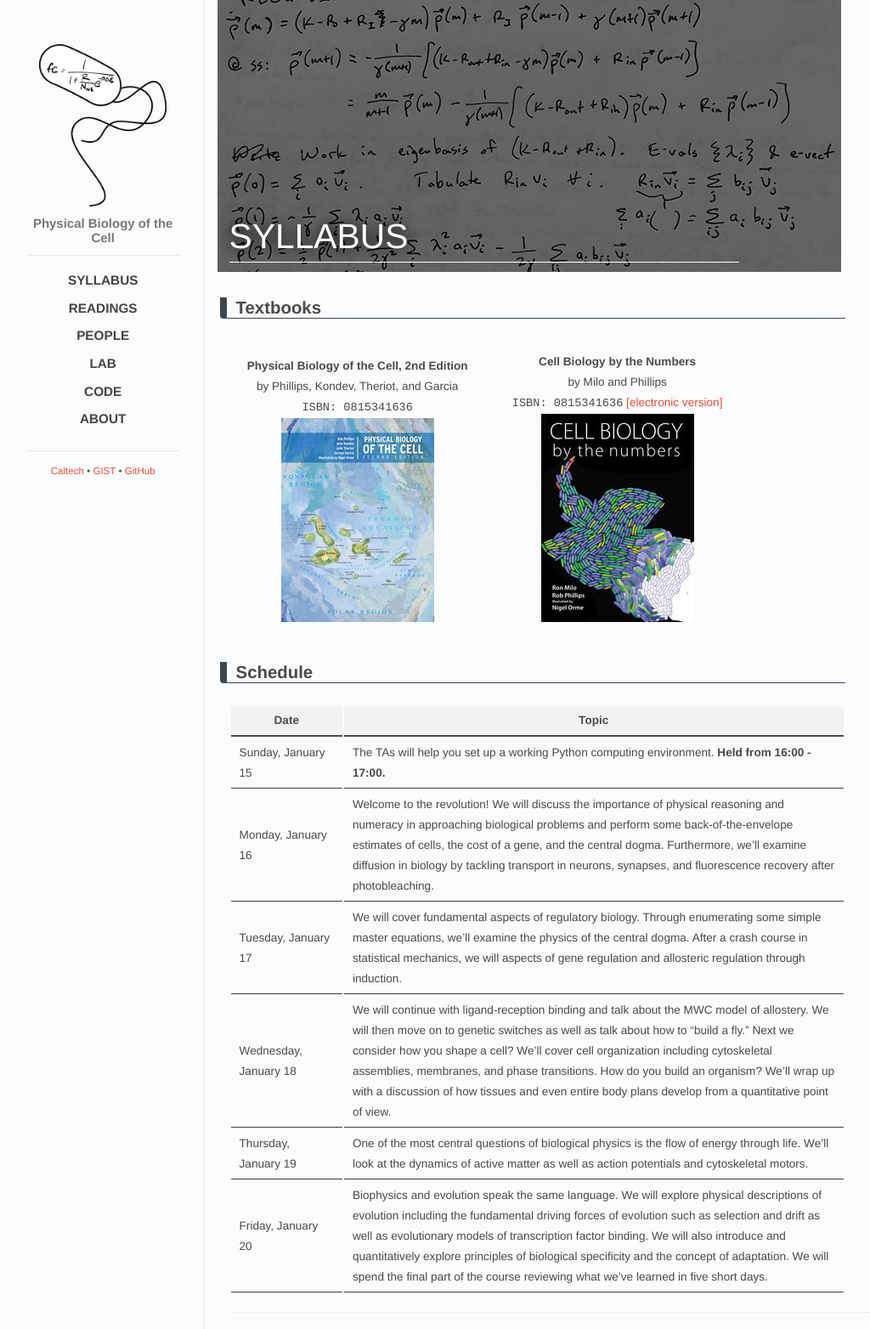
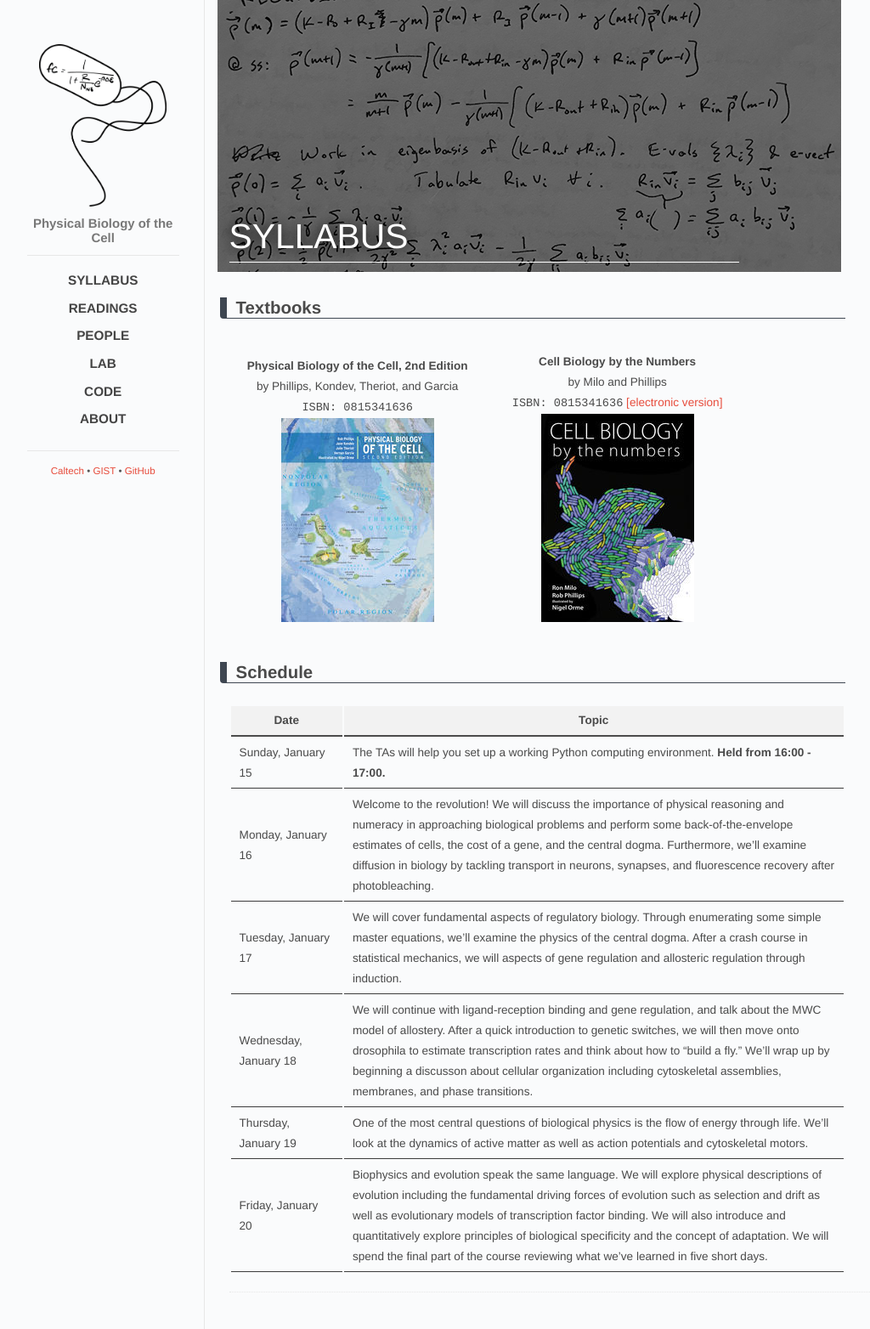
Before and after one commit to RPGroup-PBoC/gist_pboc_2017, a Jekyll site: the page built from _posts/2016-12-19-syllabus.md, in a window 1280 px wide. Shown: the whole page at 85% size, without its empty margins (118-1142 px from the left). Built offline with Jekyll 4.4.1, drawn with Linux system fonts in a browser that asks for light colours.

Commit message:
syllabus update Wed

```diff
--- a/_posts/2016-12-19-syllabus.md
+++ b/_posts/2016-12-19-syllabus.md
@@ -29,6 +29,6 @@ by Milo and Phillips <br/>
 |Sunday, January 15 | The TAs will help you set up a working Python computing environment. **Held from 16:00 - 17:00.** |
 |Monday, January 16 | Welcome to the revolution! We will discuss the importance of physical reasoning and numeracy in approaching biological problems and perform some back-of-the-envelope estimates of cells, the cost of a gene, and the central dogma.  Furthermore, we'll examine diffusion in biology by tackling transport in neurons, synapses, and fluorescence recovery after photobleaching.|
 | Tuesday, January 17 | We will cover fundamental aspects of regulatory biology. Through enumerating some simple master equations, we'll examine the physics of the central dogma. After a crash course in statistical mechanics, we will aspects of gene regulation and allosteric regulation through induction.|
-|Wednesday, January 18 | We will continue with ligand-reception binding and talk about the MWC model of allostery. We will then move on to genetic switches as well as talk about how to "build a fly." Next we consider how you shape a cell? We'll cover cell organization including cytoskeletal assemblies, membranes, and phase transitions. How do you build an organism? We’ll wrap up with a discussion of how tissues and even entire body plans develop from a quantitative point of view.|
+|Wednesday, January 18 | We will continue with ligand-reception binding and gene regulation, and talk about the MWC model of allostery. After a quick introduction to genetic switches, we will then move onto drosophila to estimate transcription rates and think about how to "build a fly." We’ll wrap up by beginning a discusson about cellular organization including cytoskeletal assemblies, membranes, and phase transitions.
 |Thursday, January 19 |  One of the most central questions of biological physics is the flow of energy through life. We'll look at the dynamics of active matter as well as action potentials and cytoskeletal motors.|
 |Friday, January 20 | Biophysics and evolution speak the same language. We will explore physical descriptions of evolution including the fundamental driving forces of evolution such as selection and drift as well as evolutionary models of transcription factor binding. We will also introduce and quantitatively explore principles of biological specificity and the concept of adaptation. We will spend the final part of the course reviewing what we've learned in five short days. |
```
